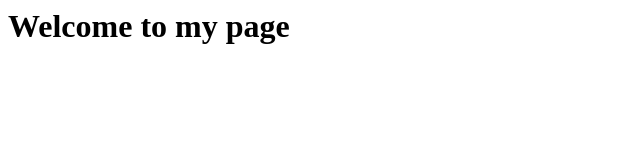
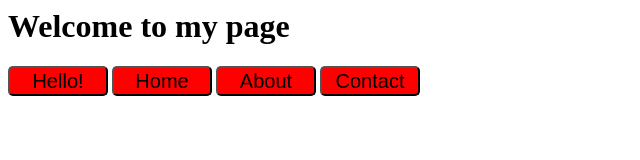
Before and after one commit to rafaljurkiewicz/JavaScript, a website: page index.html in a window 1280 px wide. Shown: the whole page, without its empty margins (0-640 px from the left). Drawn offline with Linux system fonts and the light colour scheme.

Commit message:
task 9.5

```diff
--- a/css/style.css
+++ b/css/style.css
@@ -0,0 +1,8 @@
+button {
+	background-color: red;
+	width: 100px;
+	height: 30px;
+	text-align: center;
+	font-size: 20px;
+	border-radius: 5px;
+}
--- a/index.html
+++ b/index.html
@@ -7,6 +7,10 @@
   </head>
   <body>
     <h1>Welcome to my page</h1>
+    <button class="button">Hello!</button>
+    <button class="button">Home</button>
+    <button class="button">About</button>
+    <button class="button">Contact</button>
     <script type="text/javascript" src="js/scripts.js"></script>
   </body>
 </html>
--- a/js/scripts.js
+++ b/js/scripts.js
@@ -52,7 +52,7 @@ var textLength = textAfter.length;
 var partOfText = textAfter.slice(0,textLength/2);
 
 console.log(partOfText);
-*/
+
 
 
 function drawTree(a) {
@@ -66,3 +66,12 @@ function drawTree(a) {
 }
 
 console.log(drawTree(10));
+*/
+
+
+var buttonClass = document.getElementsByClassName('button');
+var buttonClassLength = buttonClass.length;
+for (var i= 0 ; i <= buttonClass.length ; i++) {
+	var buttonInnerText = buttonClass[i].innerText;
+	alert(buttonInnerText);
+}
```
